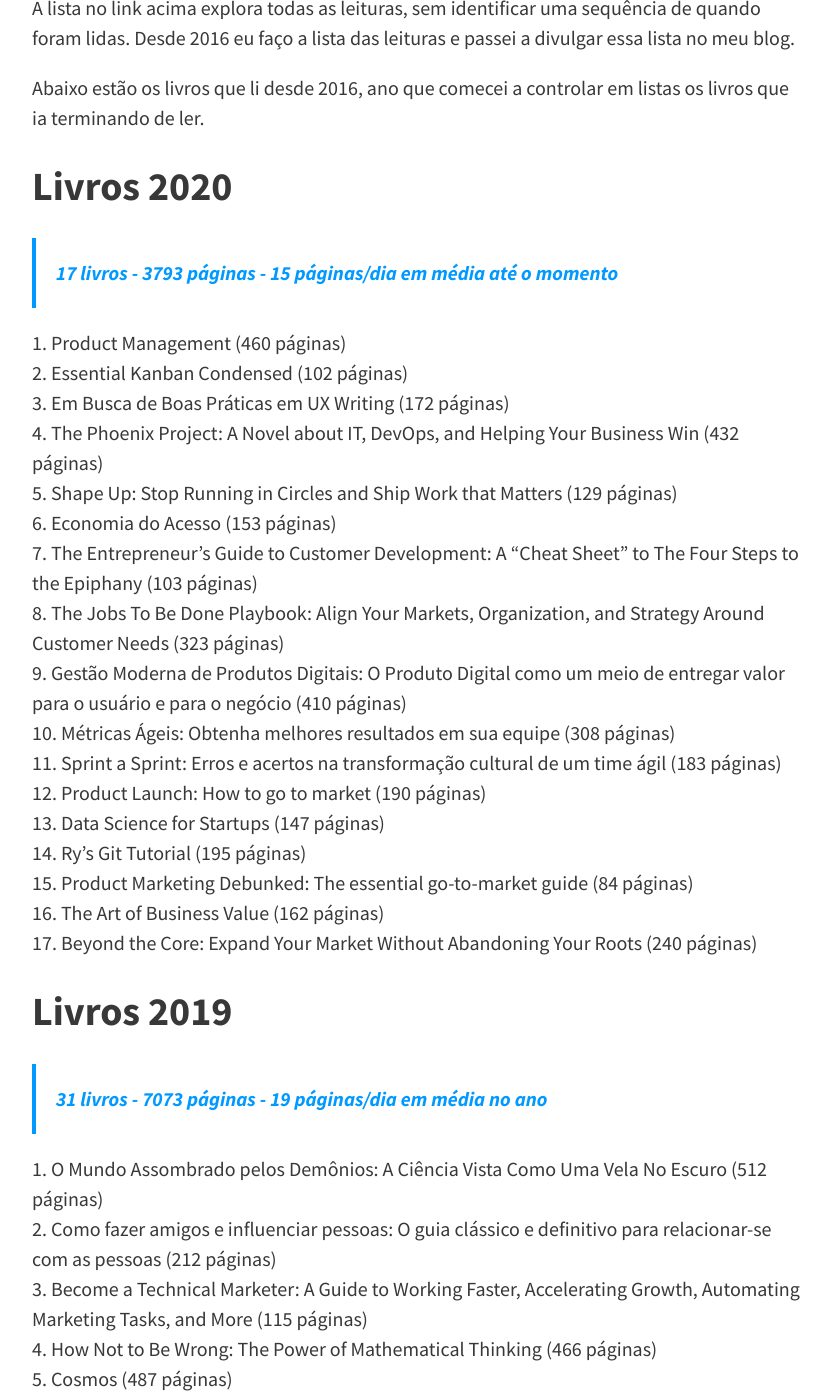
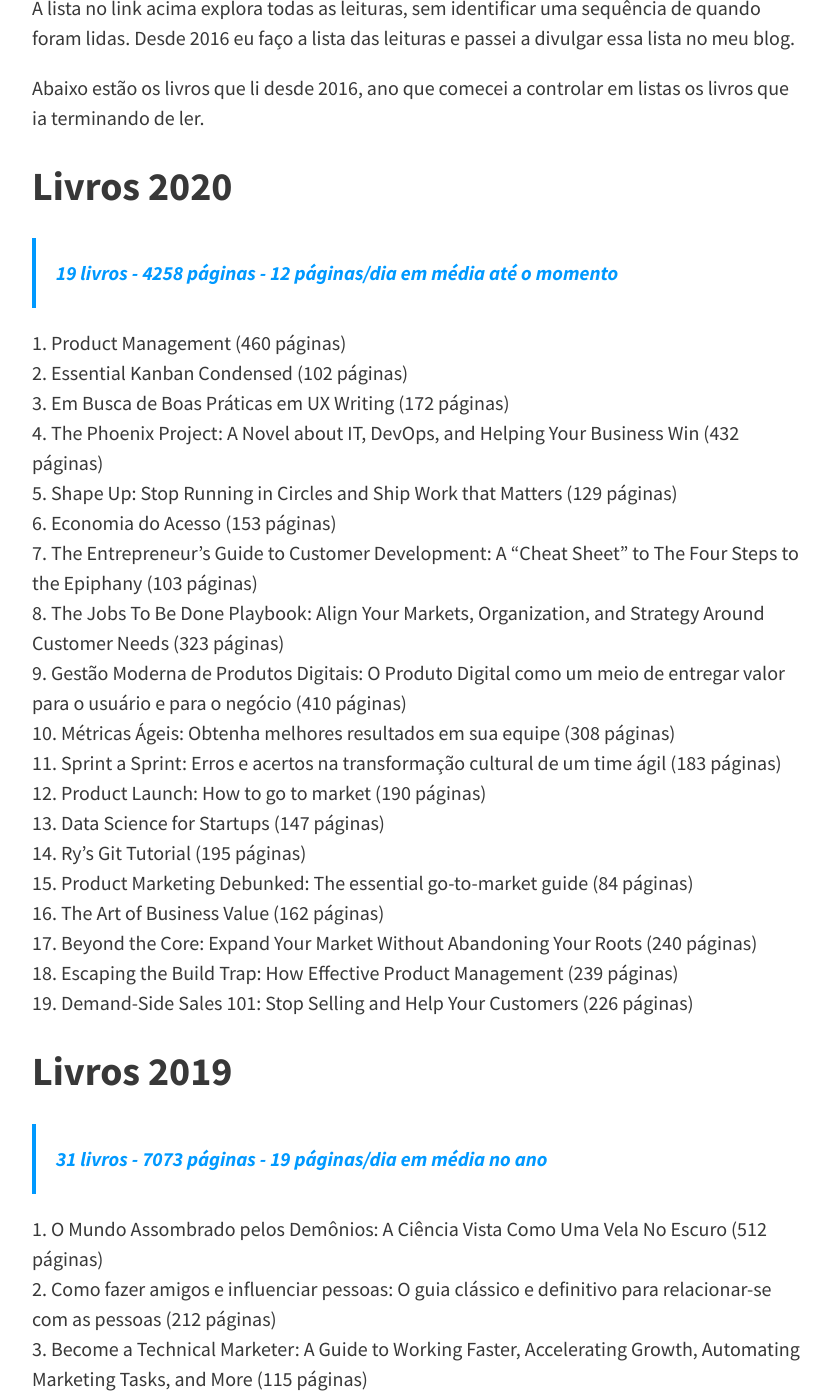
Before and after one commit to felipecbarbosa/felipecbarbosa.github.io, a Jekyll site: the page built from leituras.md, in a window 1280 px wide and 1400 px high, scrolled down 852 px. Shown: the whole window, without its empty margins (224-1055 px from the left). Built offline with Jekyll 4.4.1, drawn with Linux system fonts in a browser that asks for light colours; nearby versions of some CDN libraries; comment, search, counter and statistics services are not loaded.

Commit message:
Added new books

```diff
--- a/leituras.md
+++ b/leituras.md
@@ -22,7 +22,7 @@ A lista no link acima explora todas as leituras, sem identificar uma sequência
 Abaixo estão os livros que li desde 2016, ano que comecei a controlar em listas os livros que ia terminando de ler.
 
 ## Livros 2020 {#livros-2020}
-> 17 livros - 3793 páginas - 15 páginas/dia em média até o momento
+> 19 livros - 4258 páginas - 12 páginas/dia em média até o momento
 
 1. Product Management (460 páginas)
 2. Essential Kanban Condensed (102 páginas)
@@ -41,6 +41,8 @@ Abaixo estão os livros que li desde 2016, ano que comecei a controlar em listas
 15. Product Marketing Debunked: The essential go-to-market guide (84 páginas)
 16. The Art of Business Value (162 páginas)
 17. Beyond the Core: Expand Your Market Without Abandoning Your Roots (240 páginas)
+18. Escaping the Build Trap: How Effective Product Management  (239 páginas)
+19. Demand-Side Sales 101: Stop Selling and Help Your Customers (226 páginas)
 
 ## Livros 2019 {#livros-2019}
 > 31 livros - 7073 páginas - 19 páginas/dia em média no ano
```
Also changed, not shown: livros-profissionais.md (+2 -0 lines).
